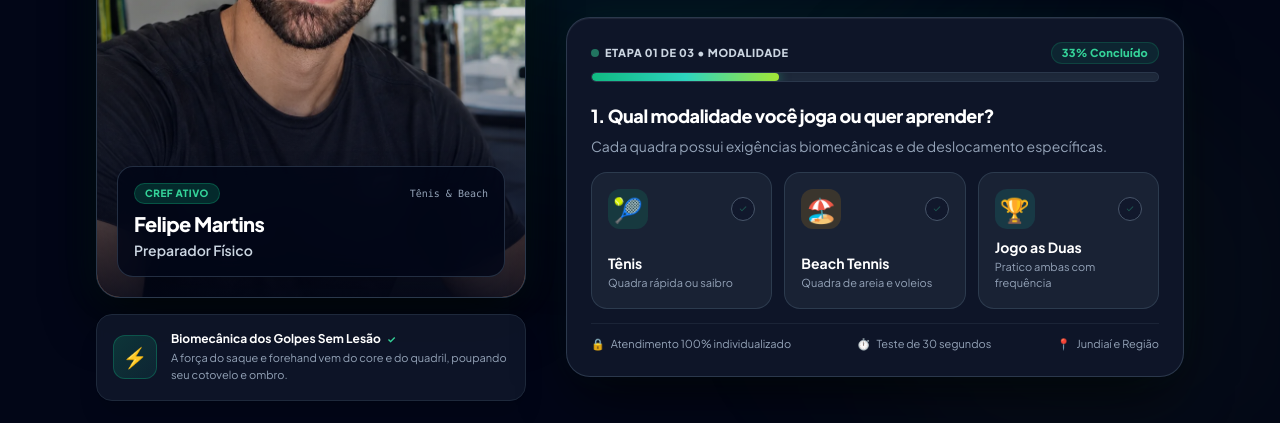
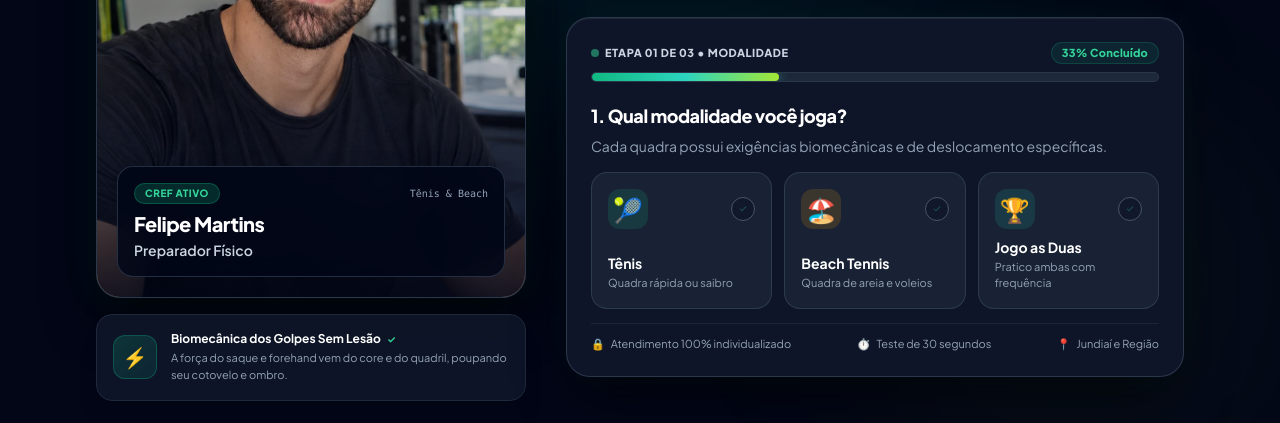
Before and after one commit to felipemartins008-create/personaltenis, a website: page public/index.html in a window 1280 px wide. Shown: the part 377-800 px from the top of the page. Drawn offline with nearby package versions, Linux system fonts and the light colour scheme.

Commit message:
fix: ajustar texto da pergunta 1 para 'Qual modalidade você joga?'

```diff
--- a/public/index.html
+++ b/public/index.html
@@ -295,7 +295,7 @@
               <!-- ETAPA 1: MODALIDADE PRATICADA -->
               <div id="quiz-step-1" class="quiz-step">
                 <div class="flex items-center justify-between mb-1.5">
-                  <h3 class="text-base sm:text-lg font-black text-white tracking-tight">1. Qual modalidade você joga ou quer aprender?</h3>
+                  <h3 class="text-base sm:text-lg font-black text-white tracking-tight">1. Qual modalidade você joga?</h3>
                 </div>
                 <p class="text-xs sm:text-sm text-slate-400 mb-3 sm:mb-4 leading-relaxed">Cada quadra possui exigências biomecânicas e de deslocamento específicas.</p>
 
```
